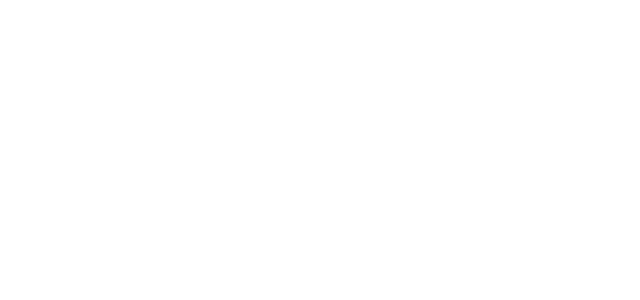
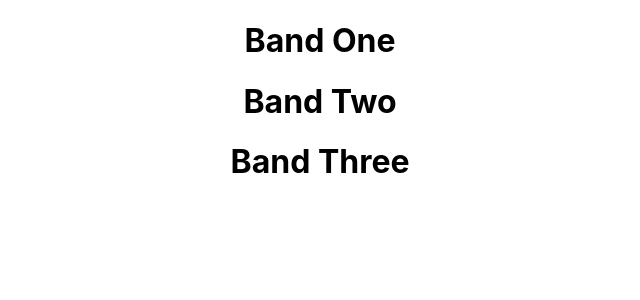
Before and after one commit to precto1285/changethebandReacto, a React (Create React App) app in the folder change-band/: page / in a window 1280 px wide. Shown: the top 300 px of the page, without its empty margins (320-960 px from the left). Built offline with nearby package versions, Linux system fonts and the light colour scheme.

Commit message:
added new components to app.js

```diff
--- a/change-band/src/App.js
+++ b/change-band/src/App.js
@@ -1,10 +1,16 @@
 import React, { Component } from 'react';
 import './App.css';
+import BandOne from './BandOne';
+import BandTwo from './BandTwo';
+import BandThree from './BandThree';
 
 class App extends Component {
   render() {
     return (
       <div className="App">
+        <BandOne />
+        <BandTwo />
+        <BandThree />
       </div>
     );
   }
```
